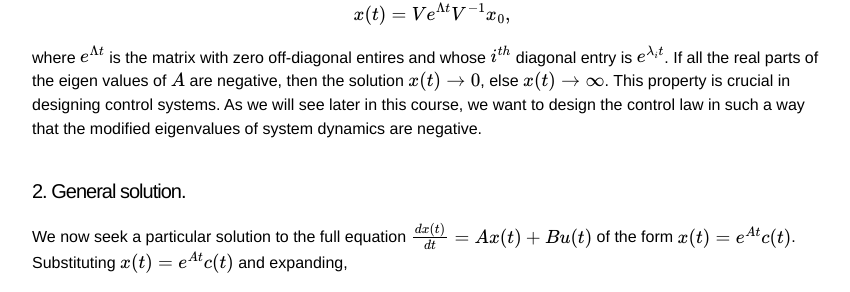
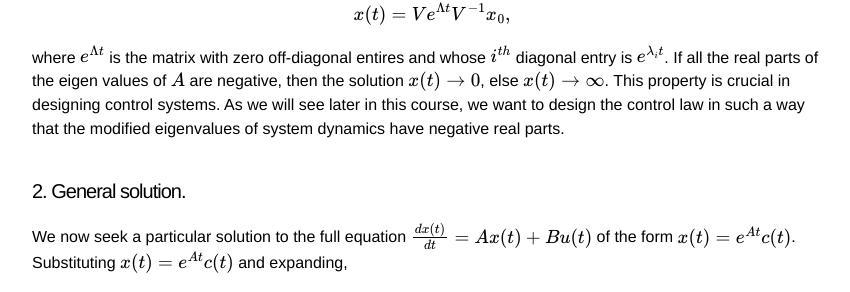
Before and after one commit to mec560sbu/mec560sbu.github.io, a Jekyll site: the page built from _posts/2016-09-11-Solution_Systems_State_Space.markdown, in a window 1280 px wide and 900 px high, scrolled down 1239 px. Shown: the part 188-480 px from the top of the window, without its empty margins (208-1058 px from the left). Built offline with Jekyll 4.4.1, drawn with Linux system fonts in a browser that asks for light colours; formulas are drawn with MathJax 3; comment, search, counter and statistics services are not loaded; some of the changed text lies outside the part shown.

Commit message:
updated formatting

```diff
--- a/_posts/2016-09-11-Solution_Systems_State_Space.markdown
+++ b/_posts/2016-09-11-Solution_Systems_State_Space.markdown
@@ -56,7 +56,7 @@
 
 $$x(t) = V e^{\Lambda t} V^{-1} x_0,$$
 
-where \\(e^{\Lambda t}\\) is the matrix with zero off-diagonal entires and whose \\(i^{th}\\) diagonal entry is \\(e^{\lambda_i t}\\). If all the real parts of the eigen values of \\(A\\) are negative, then the solution \\(x(t) \rightarrow 0\\), else \\(x(t) \rightarrow \infty\\). This property is crucial in designing control systems. As we will see later in this course, we want to design the control law in such a way that the modified eigenvalues of system dynamics are negative.
+where \\(e^{\Lambda t}\\) is the matrix with zero off-diagonal entires and whose \\(i^{th}\\) diagonal entry is \\(e^{\lambda_i t}\\). If all the real parts of the eigen values of \\(A\\) are negative, then the solution \\(x(t) \rightarrow 0\\), else \\(x(t) \rightarrow \infty\\). This property is crucial in designing control systems. As we will see later in this course, we want to design the control law in such a way that the modified eigenvalues of system dynamics have negative real parts.
 
 
 
@@ -198,7 +198,7 @@
 
 $$x[t+\Delta t] = (I+ A \Delta t) x(t) + B\Delta t u(t) $$
 
-Note, if all the eigen values of \\(A\\) are negative, then the eigen values of \\((I+ A \Delta t)\\) for a sufficiently small \\(\Delta t\\) are less than 1, and \\(e^{At}\\) or \\((I+ A \Delta t)^k\\) both converge to \\(0\\) as \\(t,k \rightarrow \infty \\).
+Note, if all the eigen values of \\(A\\) have negative real parts, then the real parts of eigen values of \\((I+ A \Delta t)\\) for a sufficiently small \\(\Delta t\\) are less than 1, and \\(e^{At}\\) or \\((I+ A \Delta t)^k\\) both converge to \\(0\\) as \\(t,k \rightarrow \infty \\).
 
 #### Conclusion:
 
--- a/_posts/2016-09-11-Systems_Dynamics.markdown
+++ b/_posts/2016-09-11-Systems_Dynamics.markdown
@@ -11,7 +11,7 @@
 
 
 <div class='fig figcenter fighighlight'>
-  <img src='/images/controller_overview.png' ,height = 600 , width = 600 >
+  <img src='/images/controller_overview.png'>
   <figcaption>Fig 2. - Simple 2-link manipulator or double pendulum</figcaption>
 </div>
 
```
